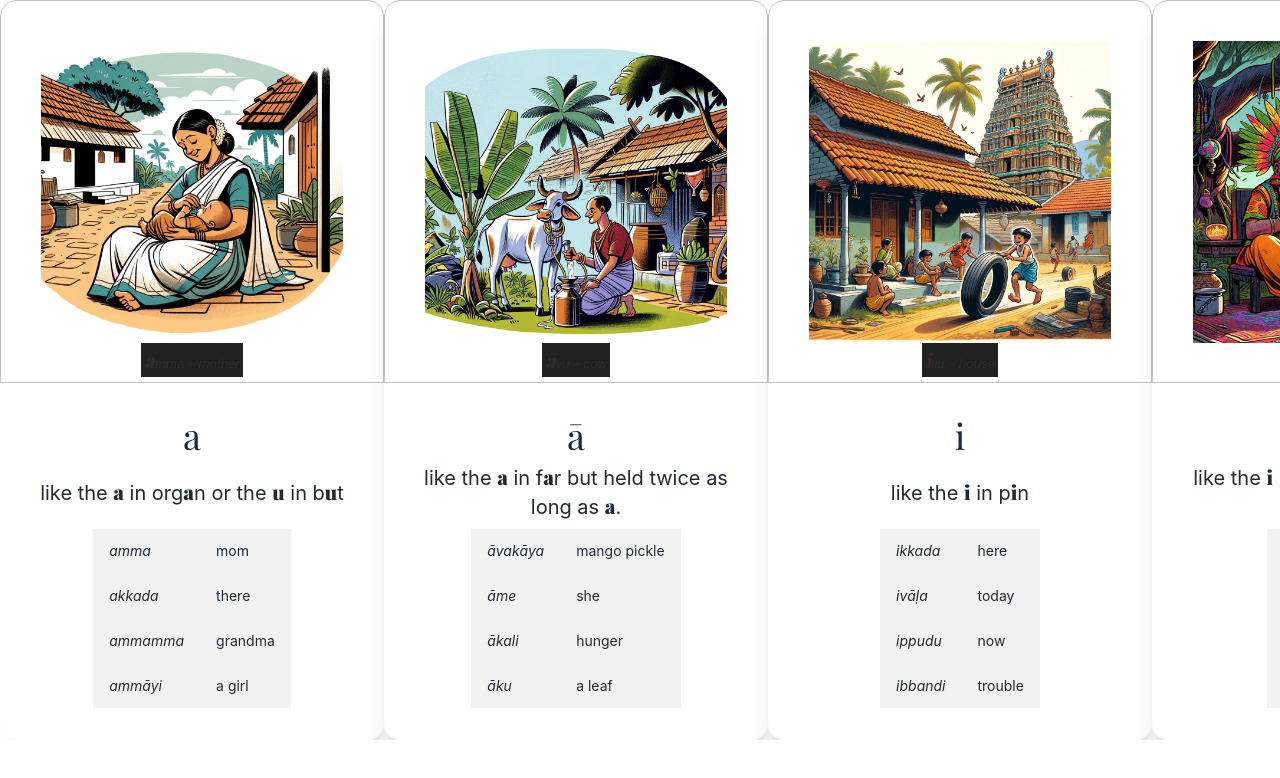
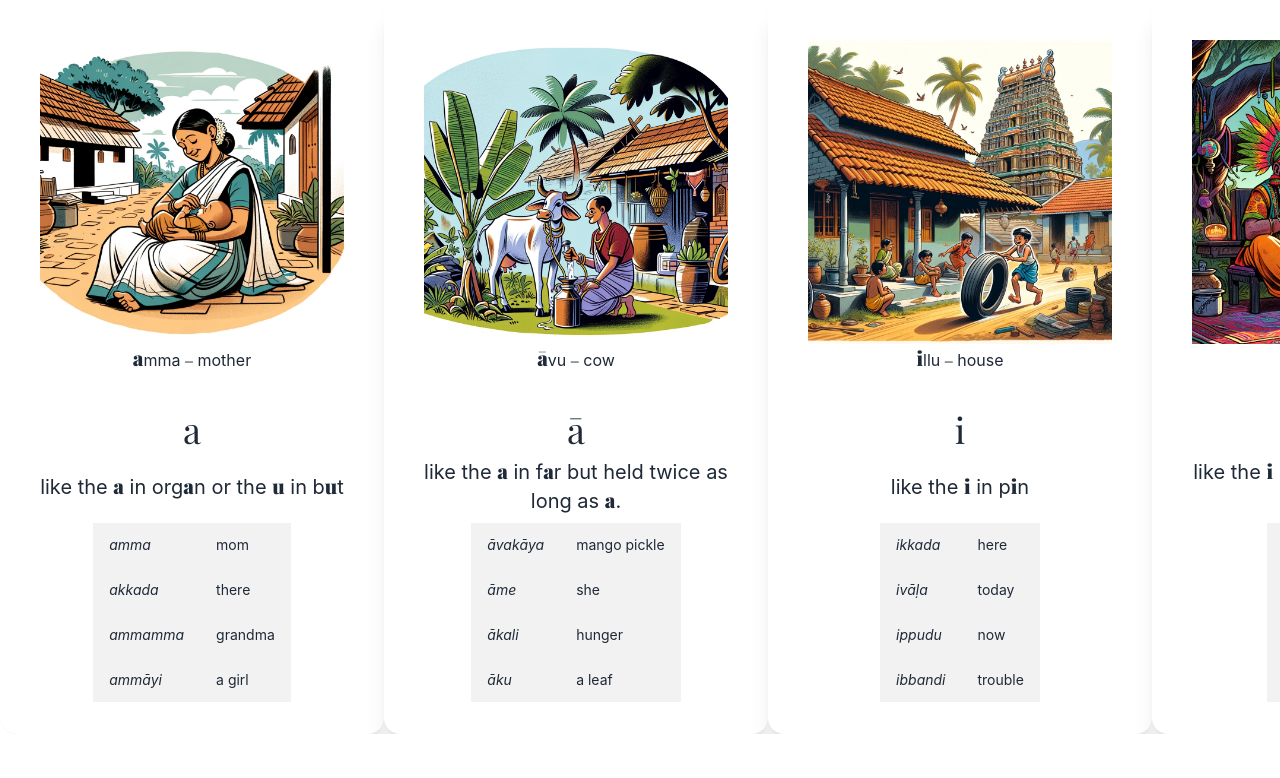
Before and after one commit to kesava/telugulingo, a React (Create React App) app: page / in a window 1280 px wide. Shown: the top 778 px of the page. Built offline with nearby package versions, Linux system fonts and the light colour scheme.

Commit message:
figcaption

```diff
--- a/src/index.css
+++ b/src/index.css
@@ -29,7 +29,6 @@ code {
 
 
     figure {
-        border: thin #c0c0c0 solid;
         display: flex;
         flex-flow: column;
         padding: 5px;
@@ -43,9 +42,5 @@ code {
       } */
 
       figcaption {
-        background-color: #222;
-        color: #352a2a;
-        font: italic smaller sans-serif;
-        padding: 3px;
         text-align: center;
       }
```
